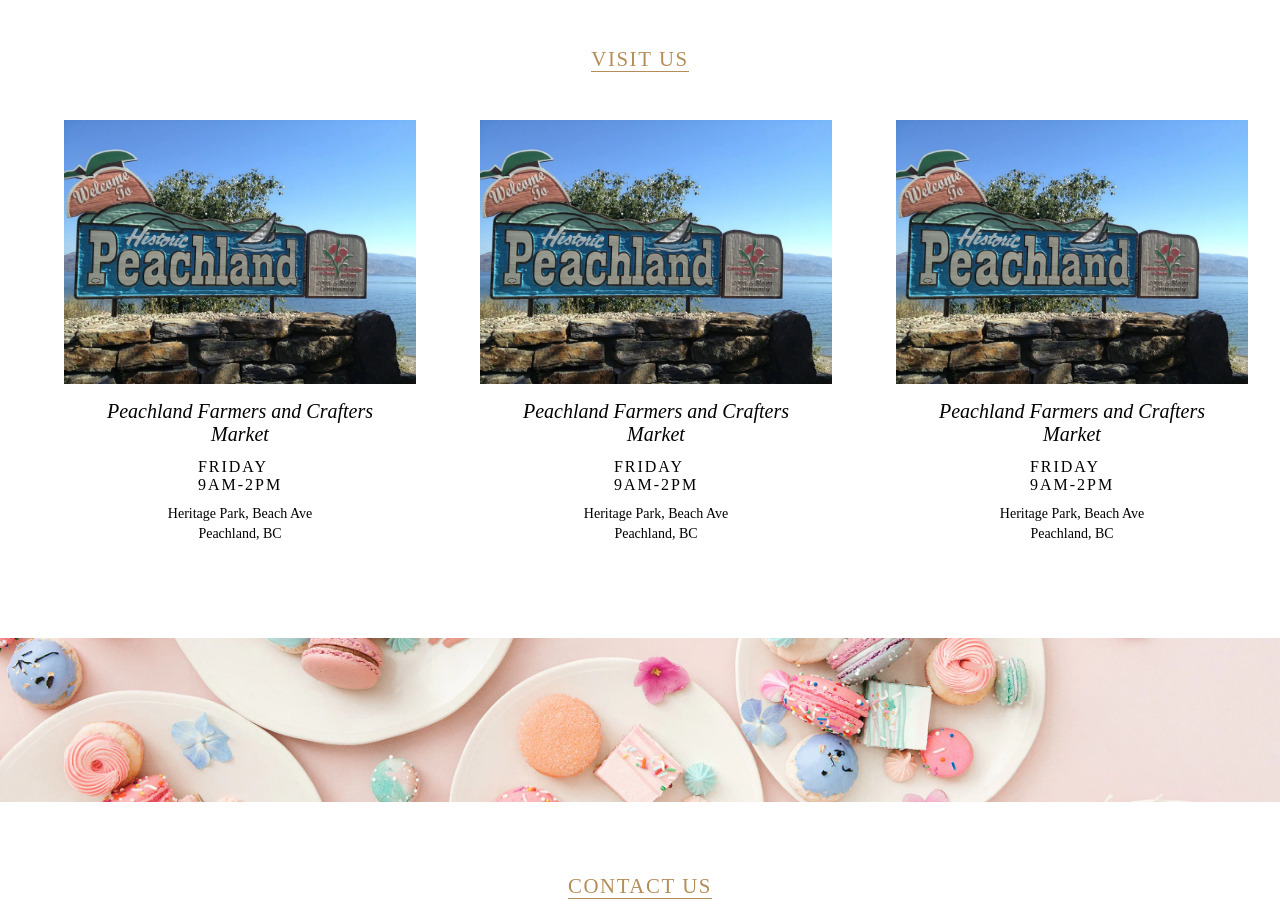
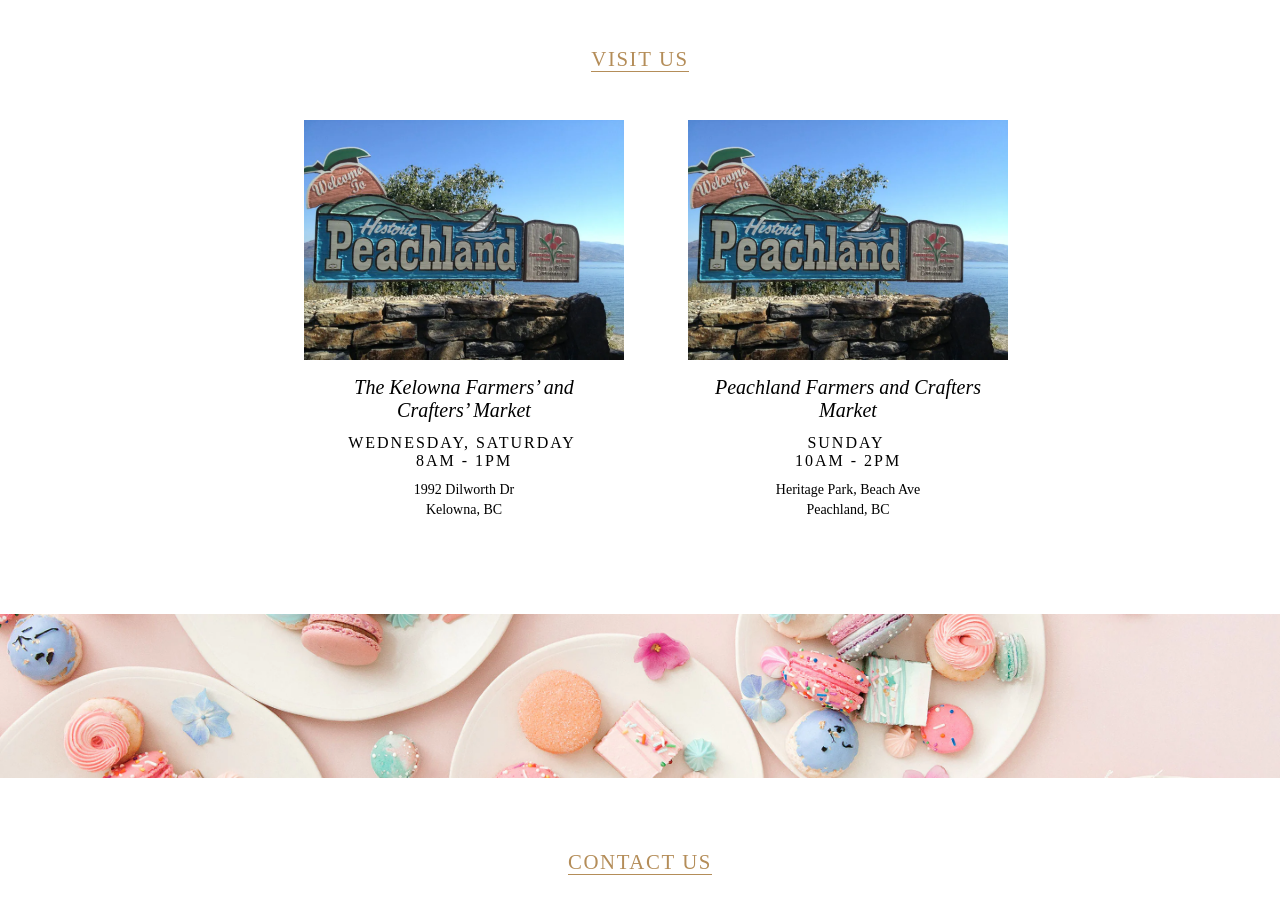
Before and after one commit to Smoopfrog/asweetromance, a React (Create React App) app: page / in a window 1280 px wide. Shown: the part 1240-2157 px from the top of the page. Built offline with nearby package versions, Linux system fonts and the light colour scheme.

Commit message:
add location data and change values to prop values

```diff
--- a/src/Components/HomePage/LocationCard.jsx
+++ b/src/Components/HomePage/LocationCard.jsx
@@ -1,7 +1,7 @@
 import "../../Styles/LocationCard.css";
 import peachland from "../../Assets/peachland.webp";
 
-const LocationCard = () => {
+const LocationCard = ({ location }) => {
   return (
     <article className="location-card">
       <img
@@ -17,16 +17,18 @@
             rel="noopener noreferrer"
             className="location-title-link"
           >
-            Peachland Farmers and Crafters Market
+            {location.name}
           </a>
         </h1>
         <div className="location-time">
-          <div className="location-date">Friday</div>
-          <div className="location-hours">9am-2pm</div>
+          <div className="location-date">{location.time.days}</div>
+          <div className="location-hours">{location.time.hours}</div>
         </div>
         <div className="location-address">
-          <div>Heritage Park, Beach Ave</div>
-          <div className="location-city">Peachland, BC</div>
+          <div>{location.location.address}</div>
+          <div className="location-city">
+            {location.location.city}, {location.location.province}
+          </div>
         </div>
       </div>
     </article>
--- a/src/Components/HomePage/Locations.jsx
+++ b/src/Components/HomePage/Locations.jsx
@@ -1,14 +1,38 @@
 import "../../Styles/Locations.css";
 import LocationCard from "./LocationCard";
+
+const locationData = [
+  {
+    name: "The Kelowna Farmers’ and Crafters’ Market",
+    location: {
+      address: "1992 Dilworth Dr",
+      city: "Kelowna",
+      province: "BC",
+    },
+    time: { days: "Wednesday, Saturday", hours: "8AM - 1PM" },
+  },
+  {
+    name: "Peachland Farmers and Crafters Market",
+    location: {
+      address: "Heritage Park, Beach Ave",
+      city: "Peachland",
+      province: "BC",
+    },
+    time: {
+      days: "Sunday",
+      hours: "10AM - 2PM",
+    },
+  },
+];
 
 const Locations = () => {
   return (
     <section className="locations-container">
       <h1 className="locations-title">Visit Us</h1>
       <div className="location-cards">
-        <LocationCard />
-        <LocationCard />
-        <LocationCard />
+        {locationData.map((location, index) => (
+          <LocationCard key={index} location={location} />
+        ))}
       </div>
     </section>
   );
--- a/src/Styles/LocationCard.css
+++ b/src/Styles/LocationCard.css
@@ -2,6 +2,7 @@
   display: flex;
   flex-direction: column;
   align-items: center;
+  max-width: 25%;
   margin: 0 2rem;
   margin-bottom: 2rem;
   border-radius: 5px;
@@ -26,6 +27,7 @@
   flex-direction: column;
   align-items: center;
   gap: 12px;
+  text-align: center;
 }
 
 .location-title {
--- a/src/Styles/LocationCard.scss
+++ b/src/Styles/LocationCard.scss
@@ -2,7 +2,7 @@
   display: flex;
   flex-direction: column;
   align-items: center;
-  // width: 100%;
+  max-width: 25%;
   margin: 0 2rem;
   margin-bottom: 2rem;
   border-radius: 5px;
@@ -27,6 +27,7 @@
   flex-direction: column;
   align-items: center;
   gap: 12px;
+  text-align: center;
 }
 
 .location-title {
--- a/src/Styles/Locations.css
+++ b/src/Styles/Locations.css
@@ -19,7 +19,7 @@
 
 .location-cards {
   display: flex;
-  align-items: center;
+  justify-content: center;
   width: 100%;
   overflow-x: auto;
 }/*# sourceMappingURL=Locations.css.map */
--- a/src/Styles/Locations.scss
+++ b/src/Styles/Locations.scss
@@ -19,7 +19,7 @@
 
 .location-cards {
   display: flex;
-  align-items: center;
+ justify-content:  center;
   width: 100%;
   overflow-x: auto;
 }
```
Also changed, not shown: 2 other files (tests, documents, lock files or other folders).
